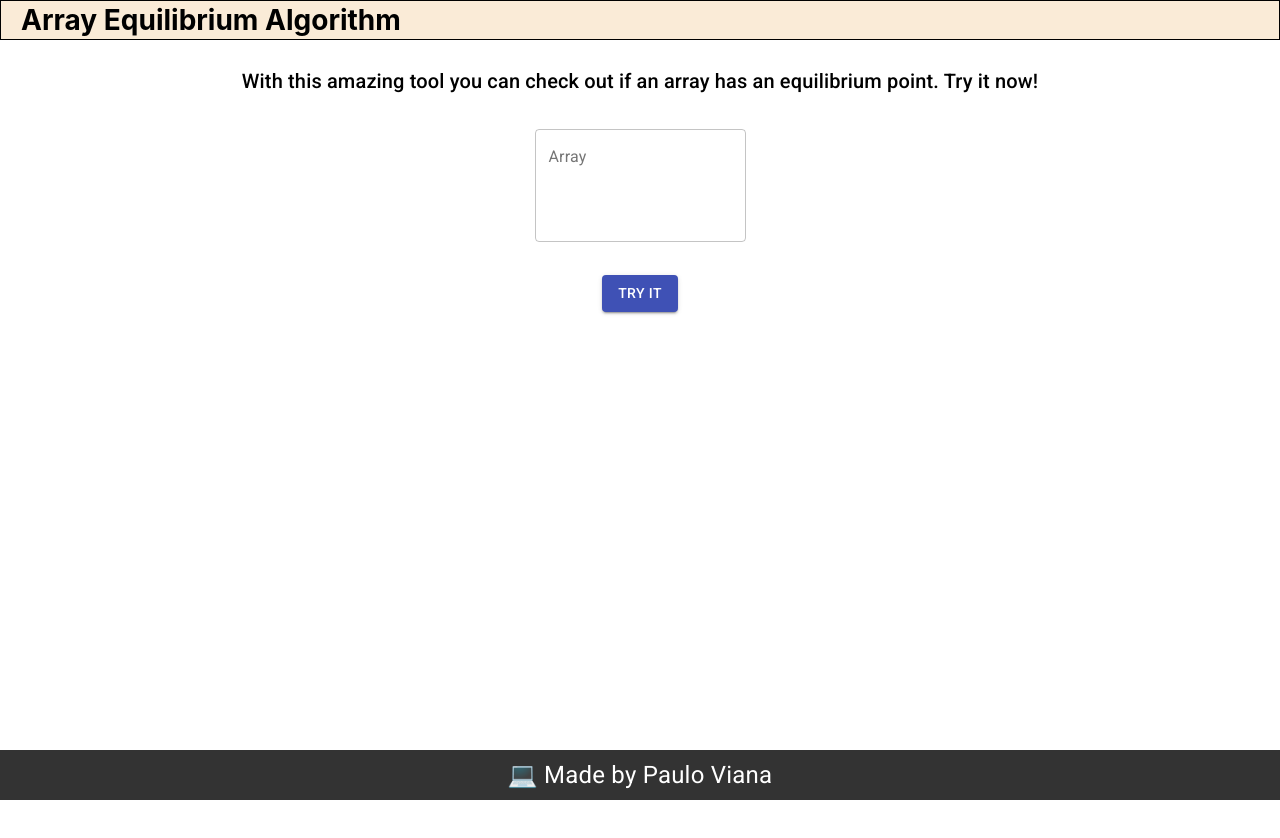
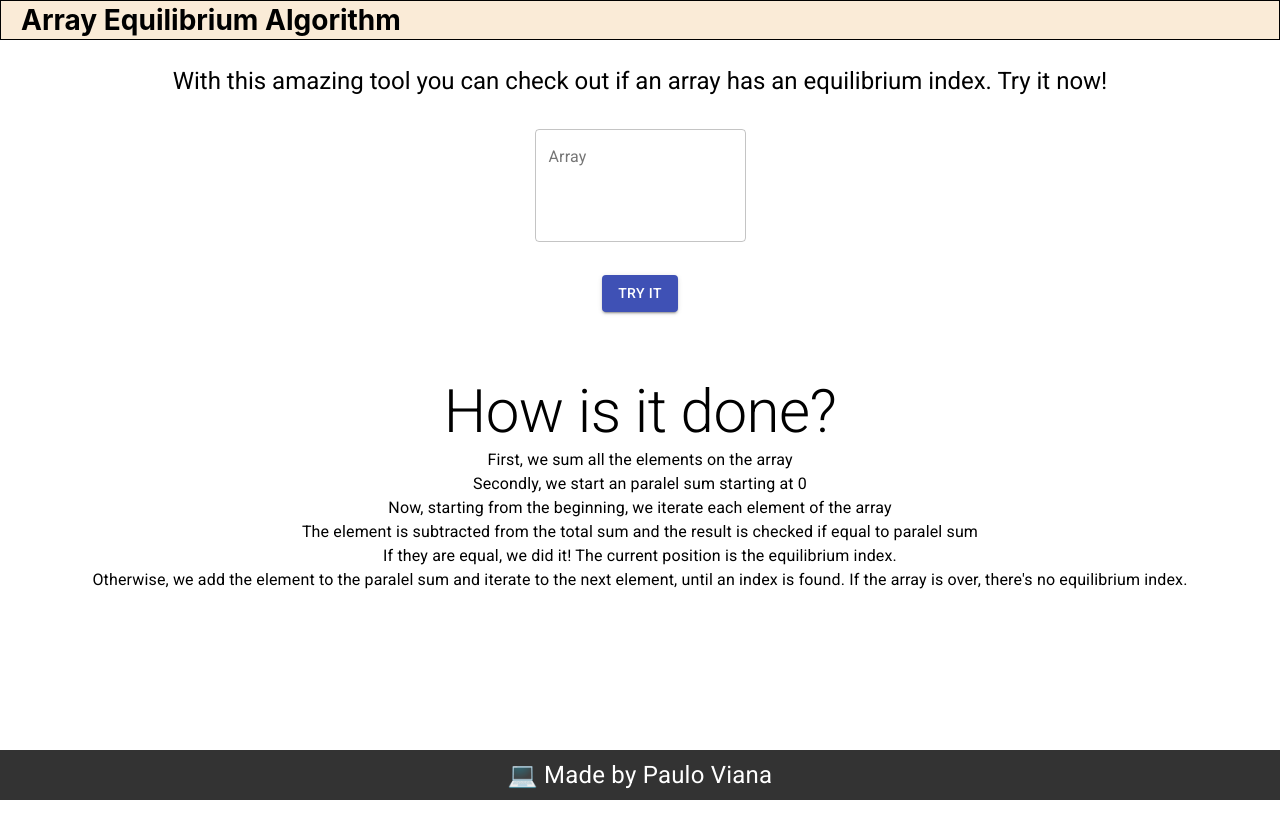
Before and after one commit to paulo9mv/sum_array_front, a React (Create React App) app: page / in a window 1280 px wide. Shown: the top 838 px of the page. Built offline with nearby package versions, Linux system fonts and the light colour scheme.

Commit message:
feat: add Explanation

```diff
--- /dev/null
+++ b/src/components/explanation/Explanation.tsx
@@ -0,0 +1,30 @@
+import React, { FC } from "react";
+import { Typography, Box } from "@material-ui/core";
+
+const Explanation: FC = () => {
+  return (
+    <Box marginTop={4}>
+      <Typography variant="h2">How is it done?</Typography>
+      <Typography>First, we sum all the elements on the array</Typography>
+      <Typography>Secondly, we start an paralel sum starting at 0</Typography>
+      <Typography>
+        Now, starting from the beginning, we iterate each element of the array
+      </Typography>
+      <Typography>
+        The element is subtracted from the total sum and the result is checked
+        if equal to paralel sum
+      </Typography>
+      <Typography>
+        If they are equal, we did it! The current position is the equilibrium
+        index.
+      </Typography>
+      <Typography>
+        Otherwise, we add the element to the paralel sum and iterate to the next
+        element, until an index is found. If the array is over, there's no
+        equilibrium index.
+      </Typography>
+    </Box>
+  );
+};
+
+export default Explanation;
--- a/src/index.css
+++ b/src/index.css
@@ -1,6 +1,7 @@
 body {
   margin: 0;
   padding-top: 65px;
+  padding-bottom: 65px;
   font-family: -apple-system, BlinkMacSystemFont, "Segoe UI", "Roboto", "Oxygen",
     "Ubuntu", "Cantarell", "Fira Sans", "Droid Sans", "Circular Std",
     "Helvetica Neue", sans-serif;
--- a/src/screens/mainPage/MainPage.tsx
+++ b/src/screens/mainPage/MainPage.tsx
@@ -10,6 +10,7 @@ import {
 import { Form, Field } from "react-final-form";
 import getApi from "../../api/api";
 import Result from "../../components/result/Result";
+import Explanation from "../../components/explanation/Explanation";
 
 interface FormProps {
   arrayContent: string;
@@ -76,9 +77,9 @@ const MainPage: FC = () => {
       <Grid item xs={12}>
         <Box marginBottom={4}>
           <Box marginBottom={4}>
-            <Typography variant="h6">
+            <Typography variant="h5">
               With this amazing tool you can check out if an array has an
-              equilibrium point. Try it now!
+              equilibrium index. Try it now!
             </Typography>
           </Box>
           <Form<FormProps>
@@ -126,6 +127,7 @@ const MainPage: FC = () => {
         <Box display="flex" justifyContent="center">
           <Result result={result} error={error} />
         </Box>
+        <Explanation />
       </Grid>
     </Grid>
   );
```
